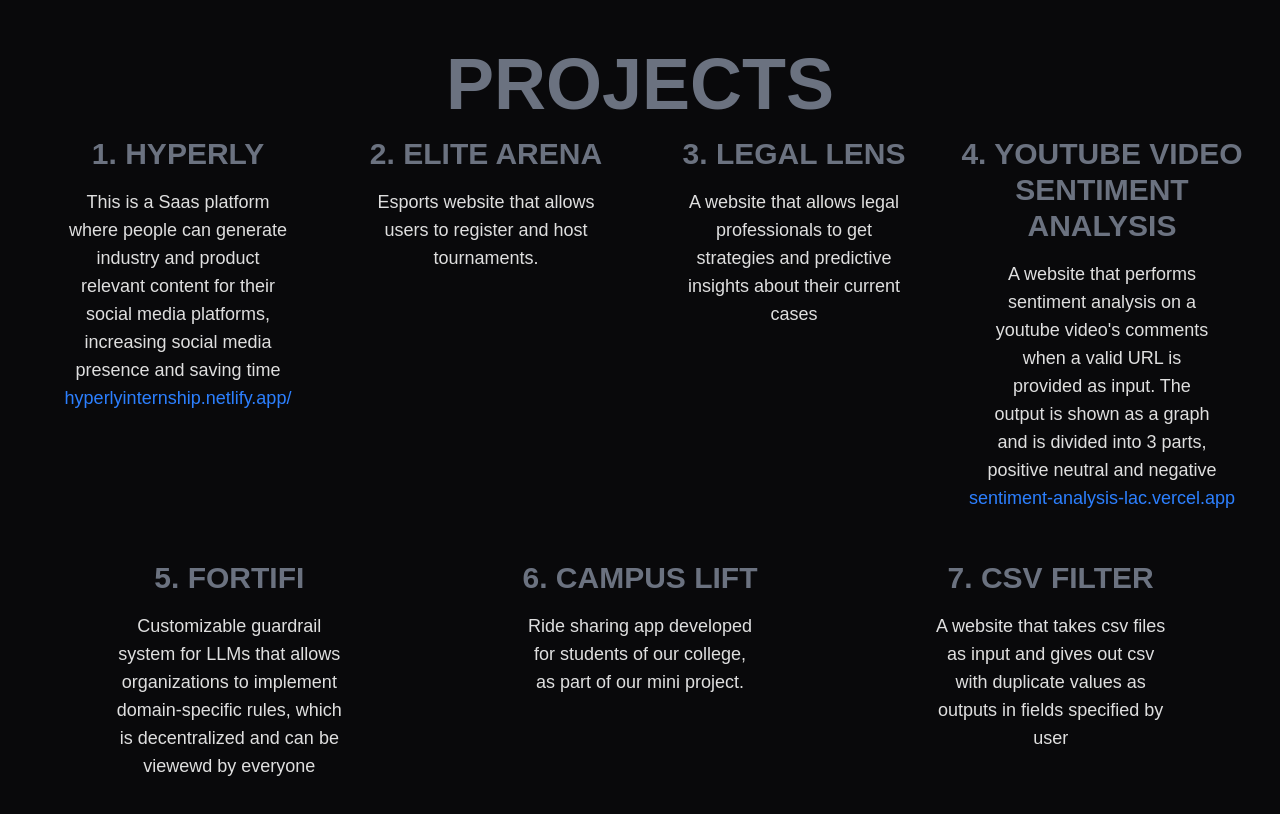
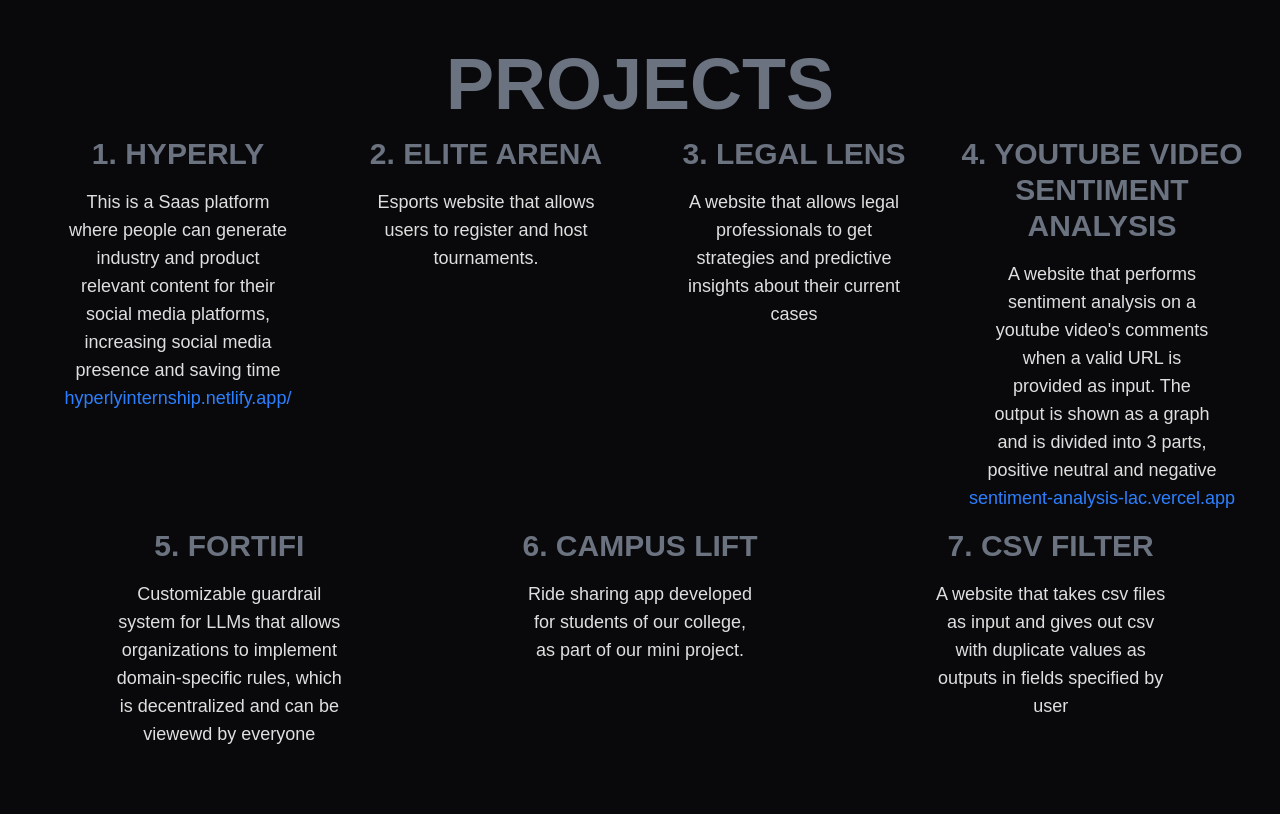
Before and after one commit to antonnprince/Portfolio, a React (Vite) app: page / in a window 1280 px wide. Shown: the part 1480-2294 px from the top of the page. After the commit the page ends 2236 px from the top, so only its background shows below. Built offline with nearby package versions, Linux system fonts and the light colour scheme; a web font is replaced by a local one.

Commit message:
projects done

```diff
--- a/src/Projects.jsx
+++ b/src/Projects.jsx
@@ -47,10 +47,10 @@
     >
        <h1 className=' mt-2 mt-6 lg:mt-12 mx-auto text-[#6B7280] text-center  text-4xl md:text-3xl lg:text-7xl font-extrabold'
         >PROJECTS</h1>
-        <div className='flex flex-row flex-wrap space-x-4 w-full justify-between p-0'>
+        <div className='flex flex-row flex-wrap space-x-4 w-full p-0'>
       {
         projects.map((project, index) => (
-            <div key={index} className='w-full md:w-1/4 h-1/5 mx-auto mb-8 '>
+            <div key={index} className='w-full md:w-1/4 h-fit mx-auto '>
                 <h3 className='text-2xl md:text-2xl lg:text-3xl font-extrabold  my-1 sm:my-2 md:my-4 text-[#6B7280]'
                >{index + 1}. {project.title.toUpperCase()}</h3>
                 <p className='text-sm md:text-lg font-thin text-center w-3/4 mx-auto'>{project.description}</p>
```
